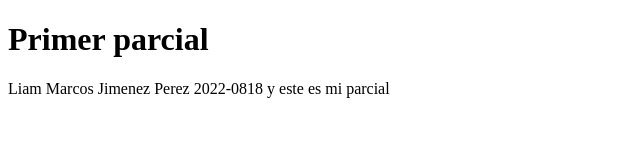
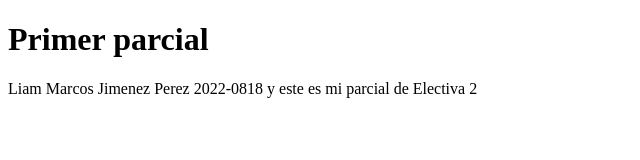
Before and after one commit to LiamJimenez/primer-parcial, a plain HTML site: page index.html in a window 1280 px wide. Shown: the whole page, without its empty margins (0-640 px from the left). Drawn offline with Linux system fonts and the light colour scheme.

```diff
--- a/index.html
+++ b/index.html
@@ -7,6 +7,6 @@
 </head>
 <body>
     <h1>Primer parcial</h1>
-    <p>Liam Marcos Jimenez Perez 2022-0818 y este es mi parcial</p>
+    <p>Liam Marcos Jimenez Perez 2022-0818 y este es mi parcial de Electiva 2</p>
 </body>
 </html>
```
